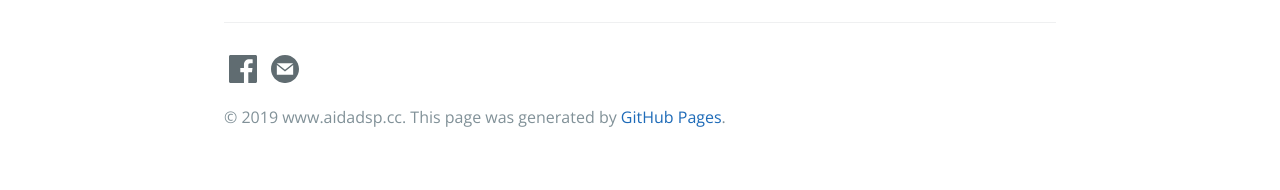
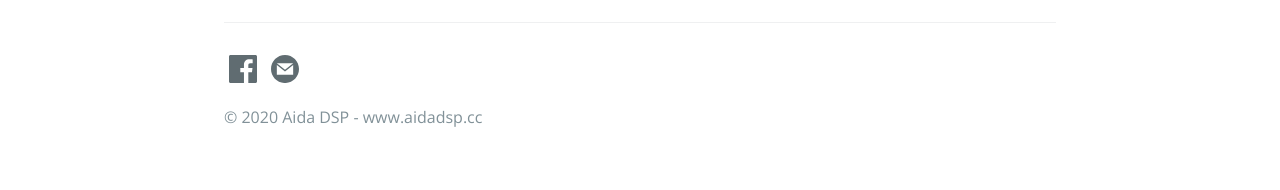
Before and after one commit to AidaDSP/AidaDSP.github.io, a Jekyll site: the page built from index.md, in a window 1280 px wide. Shown: the part 1877-2067 px from the top of the page. Built offline with Jekyll 4.4.1, drawn with Linux system fonts in a browser that asks for light colours.

Commit message:
Updated footer

```diff
--- a/_layouts/default.html
+++ b/_layouts/default.html
@@ -138,7 +138,7 @@
                 </span>
                 {% endif %}
                 <p>
-                    <span class="site-footer-credits">&copy; 2019 www.aidadsp.cc. This page was generated by <a href="https://pages.github.com">GitHub Pages</a>.</span>
+                    <span class="site-footer-credits">&copy; 2020 Aida DSP - www.aidadsp.cc
                 </p>
             </footer>
         </section>
```
